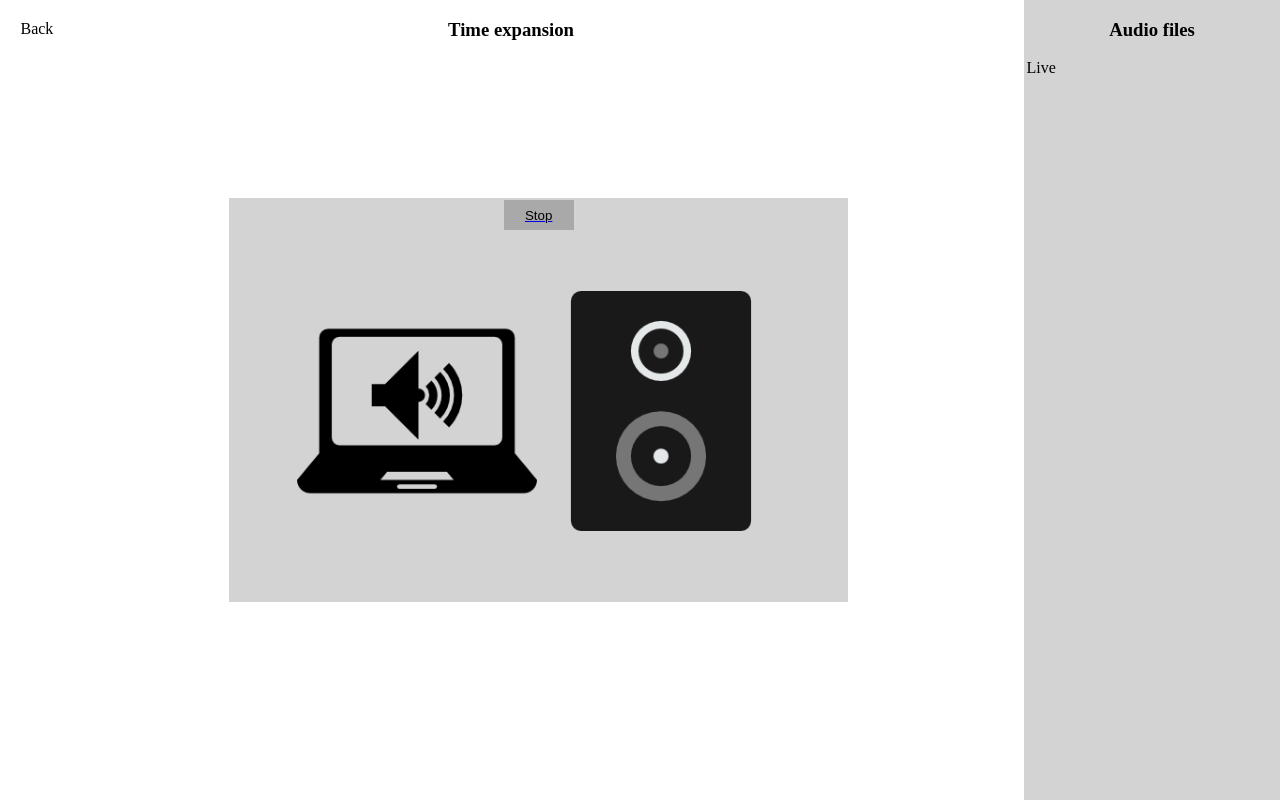
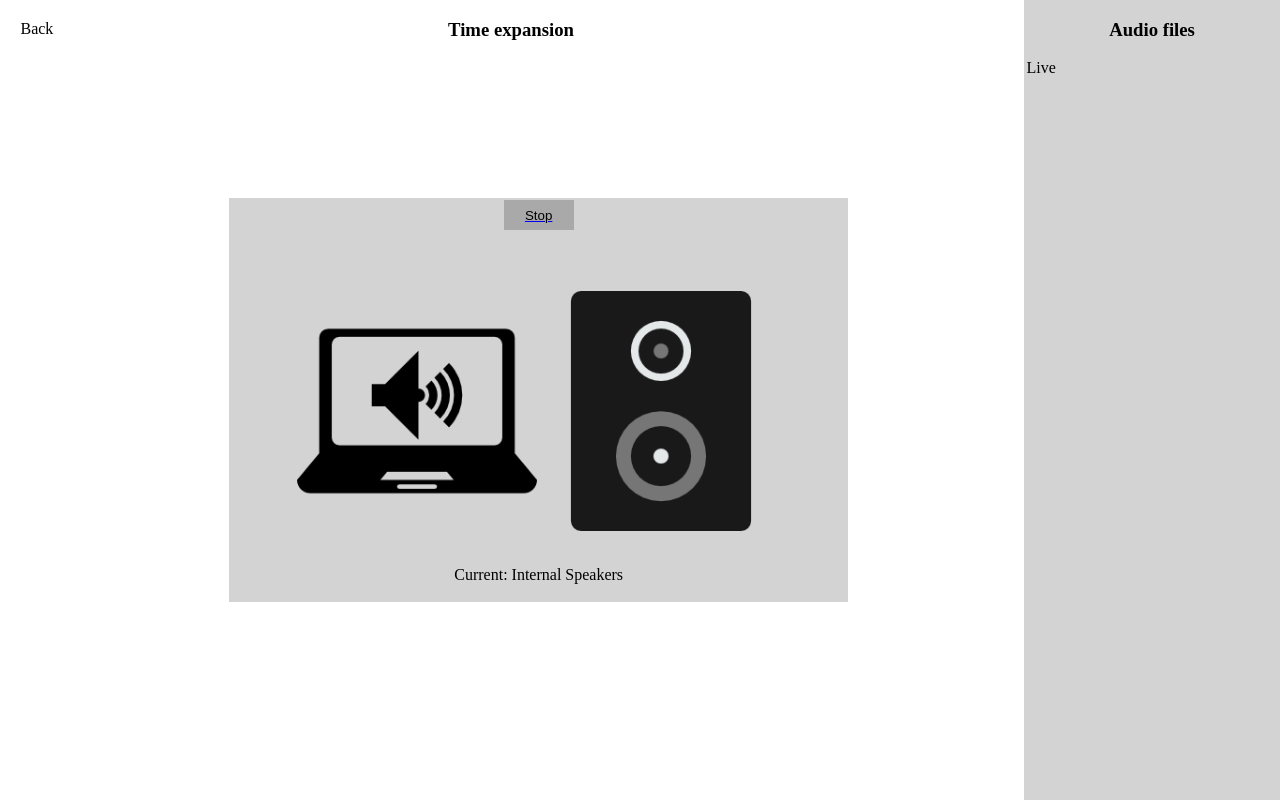
Before and after one commit to BatIdentification/BatCrowd-Detector, a PHP site: page /timeExpansion.php?f=1 in a window 1280 px wide. Run offline with PHP 8.4, Linux system fonts and the light colour scheme; data that the repository does not hold is empty.

Commit message:
Minor changes with time expansion

```diff
--- a/index.php
+++ b/index.php
@@ -1,5 +1,7 @@
 <html>
 	<?php
+		putenv("AUDIODEV=hw:0,0");
+		putenv("AUDIODRIVER=alsa");
 		shell_exec("pkill -f /bin/bash\ commands/liveSpectrogram.sh");
 		if(isset($_GET['recordingStart'])){
 			shell_exec("/var/www/commands/startRecording.sh");
@@ -34,7 +36,7 @@
 				<table class="options">
 					<tr>
 						<td><a href="?recordingStart"><button class="option">Start Recording</button></a></td>
-						<td><button class="option">Start Sound activated recording</button></td>
+						<td><a href="?soundStart"><button class="option">Start Sound activated recording</button></a></td>
 						<td><a href="timeExpansion.php"><button class="option">Time Expansion</button></a></td>
 					</tr>
 					<tr>
--- a/style.css
+++ b/style.css
@@ -76,8 +76,7 @@ h3.subheading{
 }
 
 .img-button{
-	margin-top:10%;
-	margin:10% auto;
+	margin:10% auto 0 auto;
 	height:30%;
 	cursor:pointer;
 }
@@ -90,3 +89,8 @@ h3.subheading{
     width: 70px;
     background-color: darkgrey;
 }
+
+#speaker-status{
+	display:block;
+	margin-top:5%;
+}
--- a/timeExpansion.php
+++ b/timeExpansion.php
@@ -1,21 +1,22 @@
 <html>
 	<head>
 		<title>Time expansion</title>
-		<link rel="stylesheet" href="style.css?v=0.11">
+		<link rel="stylesheet" href="style.css?v=0.124">
 		<script src="jquery-3.2.1.min.js" type="text/javascript"></script>
 		<?php
 			echo("<script>var fileName='{$_GET['f']}';</script>");
 			if(isset($_GET['f'])){
-				if($_GET['f'] == "Live"){
-					shell_exec("arecord -Dhw:sndrpiwsp -r 192000 -c 2 -f S16_LE | sox -t wav -e signed-integer -b16 -r 192000 -c 2 /dev/stdin -t wav -e signed-integer -b16 -r 192000 -c 2 /dev/stdout sinc 10k speed 0.1 | aplay -D hw:sndrpiwsp -");
+				if($_GET['status'] == "External Speakers"){
+					shell_exec("sox {$_GET['f']} time-expansion-audio/{$_GET['f']} speed 0.1");
 				}else{
-					shell_exec("sox -t wav -e signed-integer -b16 -r 192000 -c 2 {$_GET['f']} -t wav -e signed-integer -b16 -r 192000 -c 2 /dev/stdout sinc 10k speed 0.1 |  aplay -D hw:sndrpiwsp -");
+					shell_exec("commands/timeExpansion.sh {$_GET['f']} > /dev/null &");
 				}
 			}elseif(isset($_GET['stop'])){
 				shell_exec("pkill -6 sox");
 			}
 		?>
 		<script>
+			speakerStatus = "Internal Speakers";
 			$(document).ready(function(){
 				if(fileName != ""){
 					$(".audiofile:contains(" + fileName + ")").eq(0).addClass("selected");
@@ -23,8 +24,22 @@
 				}
 				$(".audiofile").click(function(event){
 					source = $(event.target)[0].innerHTML;
-					window.location = "?f=" + source;
-				})
+					if(speakerStatus == 'External Speakers'){
+						$.get("time-expansion-audio/" + source)
+    							.done(function() {
+								audio = new Audio("time-expansion-audio/" + source);
+        			 				audio.play();
+    							}).fail(function() {
+       								window.location="?f=" + source + "&status=" + speakerStatus;
+    							})
+					}else{
+						window.location = "?f=" + source + "&status=" + speakerStatus;
+					}
+				});
+				$(".img-button").click(function(event){
+					$("#speaker-status").html("Current: " + $(event.target).attr('value'));
+					speakerStatus = $(event.target).attr('value');
+				});
 			})
 		</script>
 	</head>
@@ -34,8 +49,9 @@
 			<h3 class="heading">Time expansion</h3>
 			<div class="actions">
 				<a href="?stop"><button class="stop-button">Stop</button></a>
-				<img class="img-button" src="images/internal-speakers.png">
-				<img class="img-button" src="images/external-speakers.png">
+				<img class="img-button" value="Internal Speakers" src="images/internal-speakers.png">
+				<img class="img-button" value="External Speakers" src="images/external-speakers.png">
+				<a id="speaker-status">Current: Internal Speakers</a>
 			</div>
 		</div>
 		<div class="side-bar">
```
Also changed, not shown: 3 other files.
